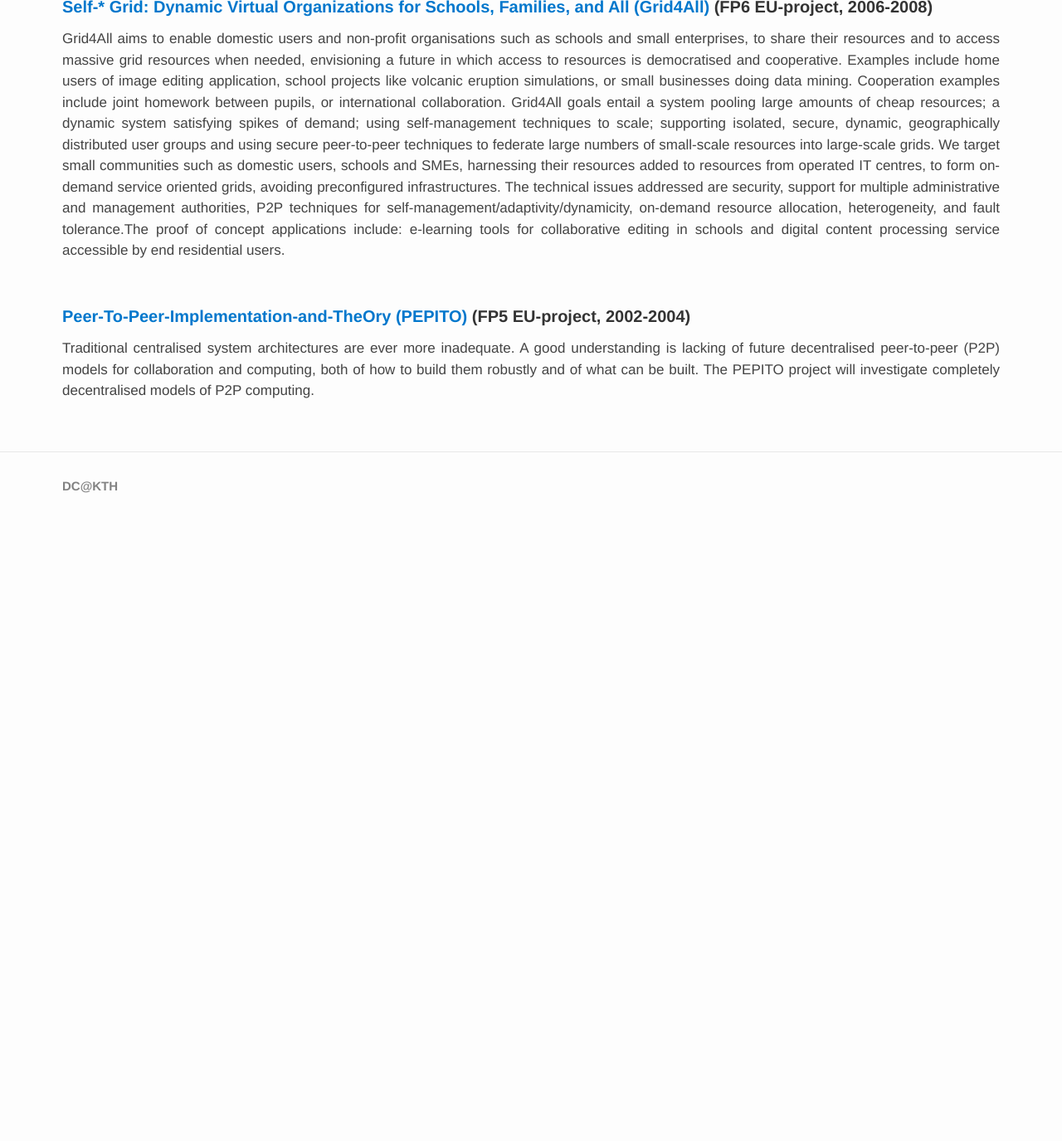
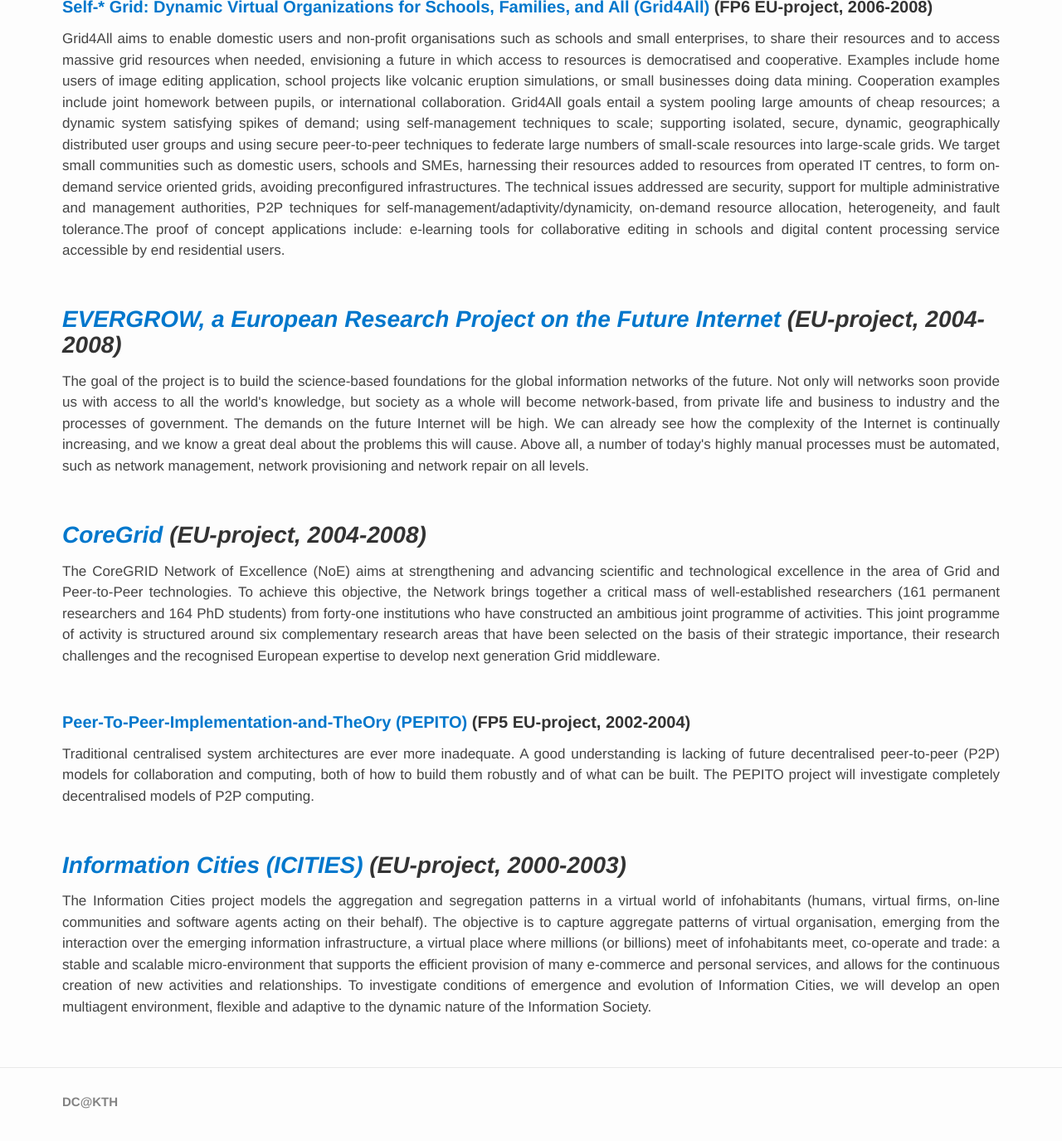
Before and after one commit to dcatkth/dcatkth.github.io, a Jekyll site: the page built from projects.md, in a window 1280 px wide and 1400 px high, scrolled down 4688 px. Shown: the top 1375 px of the window at 83% size. Built offline with Jekyll 4.4.1, drawn with Linux system fonts in a browser that asks for light colours; before the commit the page ends 5345 px from its top, so only the background shows below that.

Commit message:
new projects

```diff
--- a/projects.md
+++ b/projects.md
@@ -135,7 +135,29 @@ heterogeneity, and fault tolerance.The proof of concept applications include: e-
 </p>
 
 <br>
+### **[EVERGROW, a European Research Project on the Future Internet](https://www.ercim.eu/publication/Ercim_News/enw57/hedman.html) (EU-project, 2004-2008)**
+<p align="justify">
+The goal of the project is to build the science-based foundations for the global information networks of the future. Not only will networks soon provide us with access to all the world's knowledge, but society as a whole will become network-based, from private life and business to industry and the processes of government. The demands on the future Internet will be high. We can already see how the complexity of the Internet is continually increasing, and we know a great deal about the problems this will cause. Above all, a number of today's highly manual processes must be automated, such as network management, network provisioning and network repair on all levels.
+</p>
+
+<br>
+### **[CoreGrid](http://coregrid.ercim.eu/mambo/) (EU-project, 2004-2008)**
+<p align="justify">
+The CoreGRID Network of Excellence (NoE) aims at strengthening and advancing scientific and technological excellence in the area of Grid and Peer-to-Peer technologies. To achieve this objective, the Network brings together a critical mass of well-established researchers (161 permanent researchers and 164 PhD students) from forty-one institutions who have constructed an ambitious joint programme of activities. This joint programme of activity is structured around six complementary research areas that have been selected on the basis of their strategic importance, their research challenges and the recognised European expertise to develop next generation Grid middleware.
+</p>
+
+<br>
 #### **[Peer-To-Peer-Implementation-and-TheOry (PEPITO)](https://cordis.europa.eu/project/rcn/61094/factsheet/en) (FP5 EU-project, 2002-2004)**
 <p align="justify">
 Traditional centralised system architectures are ever more inadequate. A good understanding is lacking of future decentralised peer-to-peer (P2P) models for collaboration and computing, both of how to build them robustly and of what can be built. The PEPITO project will investigate completely decentralised models of P2P computing.
 </p>
+
+<br>
+### **[Information Cities (ICITIES)](https://cordis.europa.eu/project/rcn/54507/factsheet/en) (EU-project, 2000-2003)**
+<p align="justify">
+The Information Cities project models the aggregation and segregation patterns in a virtual world of infohabitants (humans, virtual firms, on-line communities and software agents acting on their behalf).
+The objective is to capture aggregate patterns of virtual organisation, emerging from the interaction over the emerging information infrastructure, a virtual place where millions (or billions) meet of
+infohabitants meet, co-operate and trade: a stable and scalable micro-environment that supports the efficient provision of many e-commerce and personal services, and allows for the continuous creation of new
+activities and relationships. To investigate conditions of emergence and evolution of Information Cities, we will develop an open multiagent environment, flexible and adaptive to the dynamic nature of the
+Information Society.
+</p>
```
